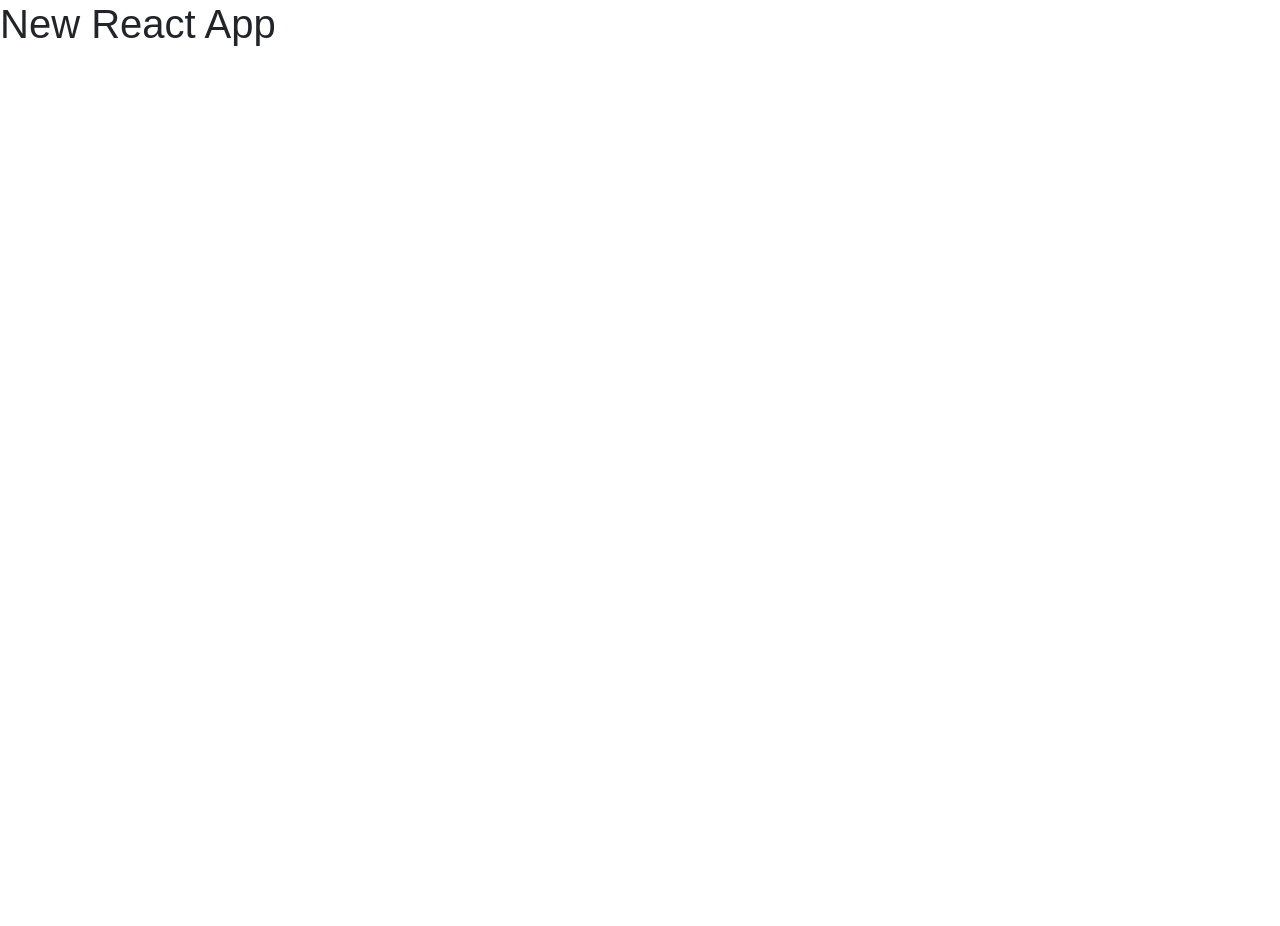
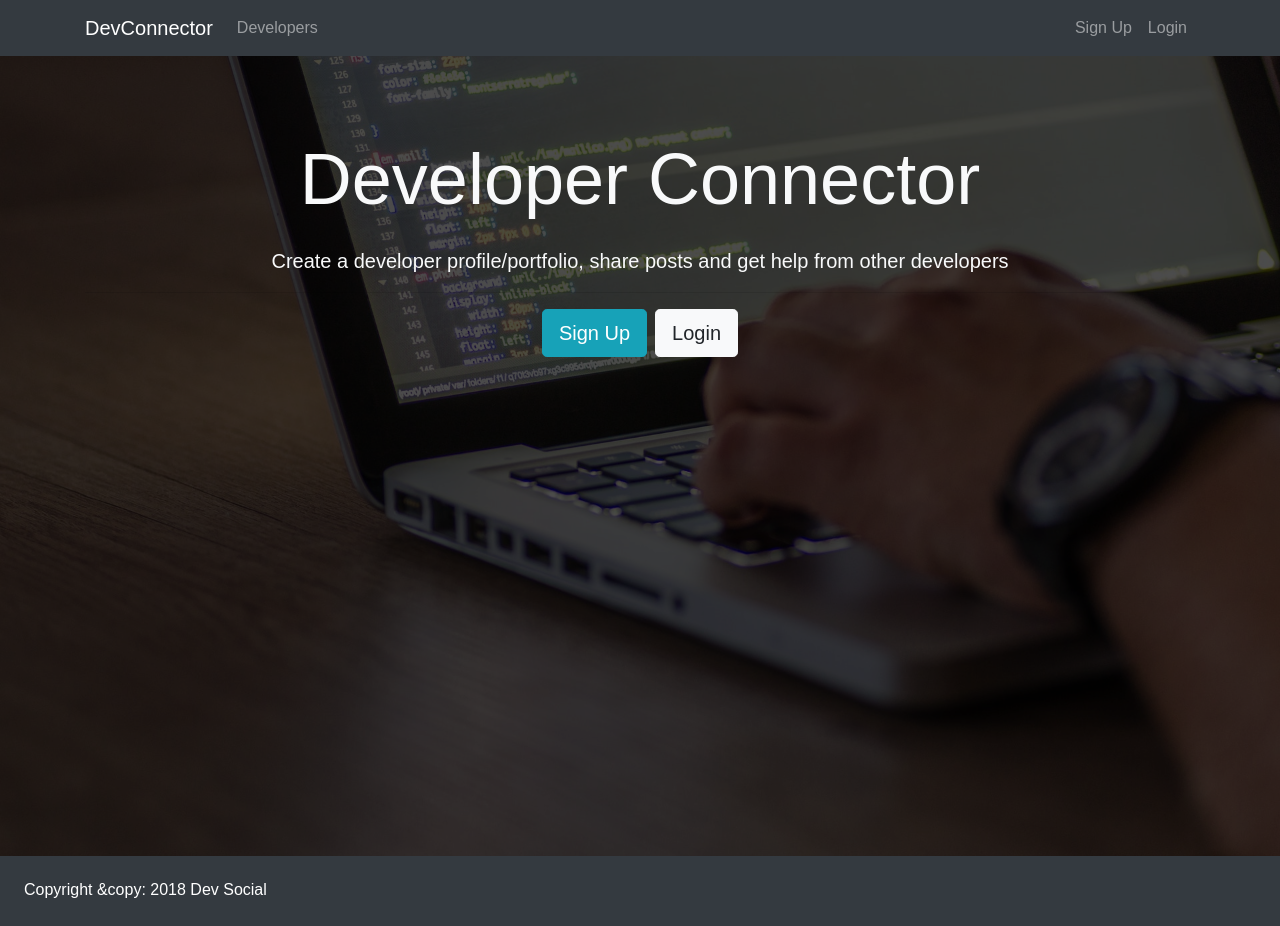
Before and after one commit to dimakrol/socialDevBackend, a React (Create React App) app in the folder client/: page / in a window 1280 px wide. Before the commit the page ends 800 px from the top, so only its background shows below. Built offline with nearby package versions, Linux system fonts and the light colour scheme.

Commit message:
Added basic layout component.

```diff
--- a/client/package.json
+++ b/client/package.json
@@ -5,6 +5,7 @@
   "dependencies": {
     "react": "^16.4.2",
     "react-dom": "^16.4.2",
+    "react-router-dom": "^4.3.1",
     "react-scripts": "1.1.5"
   },
   "scripts": {
--- a/client/src/App.js
+++ b/client/src/App.js
@@ -1,11 +1,16 @@
 import React, { Component } from 'react';
+import Navbar from './components/layout/Navbar'
+import Landing from './components/layout/Landing'
+import Footer from './components/layout/Footer'
 import './App.css';
 
 class App extends Component {
   render() {
     return (
       <div className="App">
-          <h1>New React App</h1>
+          <Navbar />
+          <Landing />
+          <Footer />
       </div>
     );
   }
--- /dev/null
+++ b/client/src/components/layout/Footer.js
@@ -0,0 +1,11 @@
+import React from 'react';
+
+export default () => {
+    return (
+        <div>
+            <footer className="bg-dark text-white mt-5 p-4">
+                Copyright &copy: {new Date().getFullYear()} Dev Social
+            </footer>
+        </div>
+    );
+};
--- /dev/null
+++ b/client/src/components/layout/Landing.js
@@ -0,0 +1,25 @@
+import React from 'react';
+
+const Landing = () => {
+    return (
+        <div className="landing">
+            <div className="dark-overlay landing-inner text-light">
+                <div className="container">
+                    <div className="row">
+                        <div className="col-md-12 text-center">
+                            <h1 className="display-3 mb-4">Developer Connector
+                            </h1>
+                            <p className="lead"> Create a developer profile/portfolio, share posts and get help from
+                                other developers</p>
+                            <hr/>
+                            <a href="register.html" className="btn btn-lg btn-info mr-2">Sign Up</a>
+                            <a href="login.html" className="btn btn-lg btn-light">Login</a>
+                        </div>
+                    </div>
+                </div>
+            </div>
+        </div>
+    );
+};
+
+export default Landing;
--- /dev/null
+++ b/client/src/components/layout/Navbar.js
@@ -0,0 +1,36 @@
+import React, {Component} from 'react';
+
+class Navbar extends Component {
+    render() {
+        return (
+            <nav className="navbar navbar-expand-sm navbar-dark bg-dark mb-4">
+                <div className="container">
+                    <a className="navbar-brand" href="landing.html">DevConnector</a>
+                    <button className="navbar-toggler" type="button" data-toggle="collapse" data-target="#mobile-nav">
+                        <span className="navbar-toggler-icon"></span>
+                    </button>
+
+                    <div className="collapse navbar-collapse" id="mobile-nav">
+                        <ul className="navbar-nav mr-auto">
+                            <li className="nav-item">
+                                <a className="nav-link" href="profiles.html"> Developers
+                                </a>
+                            </li>
+                        </ul>
+
+                        <ul className="navbar-nav ml-auto">
+                            <li className="nav-item">
+                                <a className="nav-link" href="register.html">Sign Up</a>
+                            </li>
+                            <li className="nav-item">
+                                <a className="nav-link" href="login.html">Login</a>
+                            </li>
+                        </ul>
+                    </div>
+                </div>
+            </nav>
+        );
+    }
+}
+
+export default Navbar;
```
